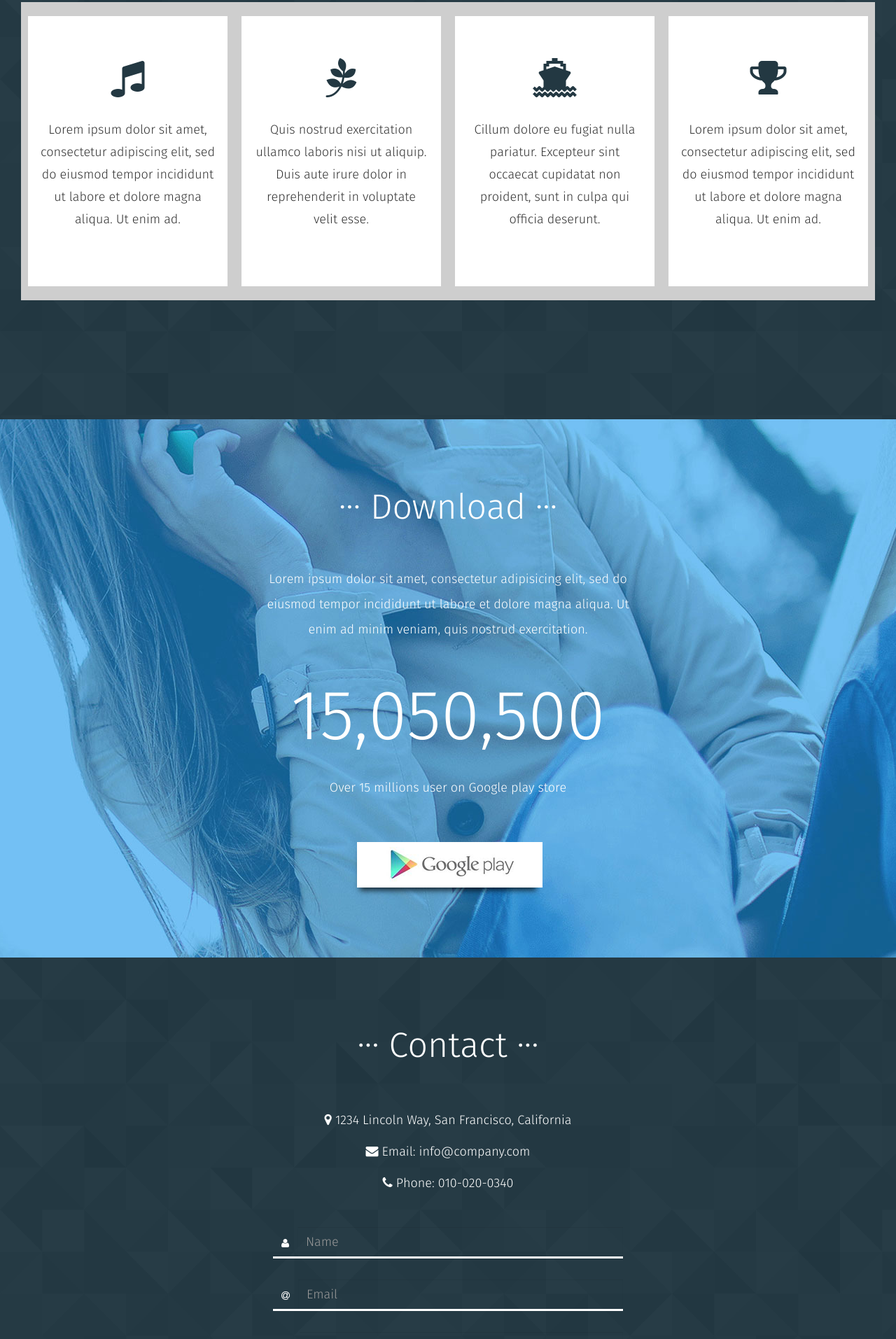
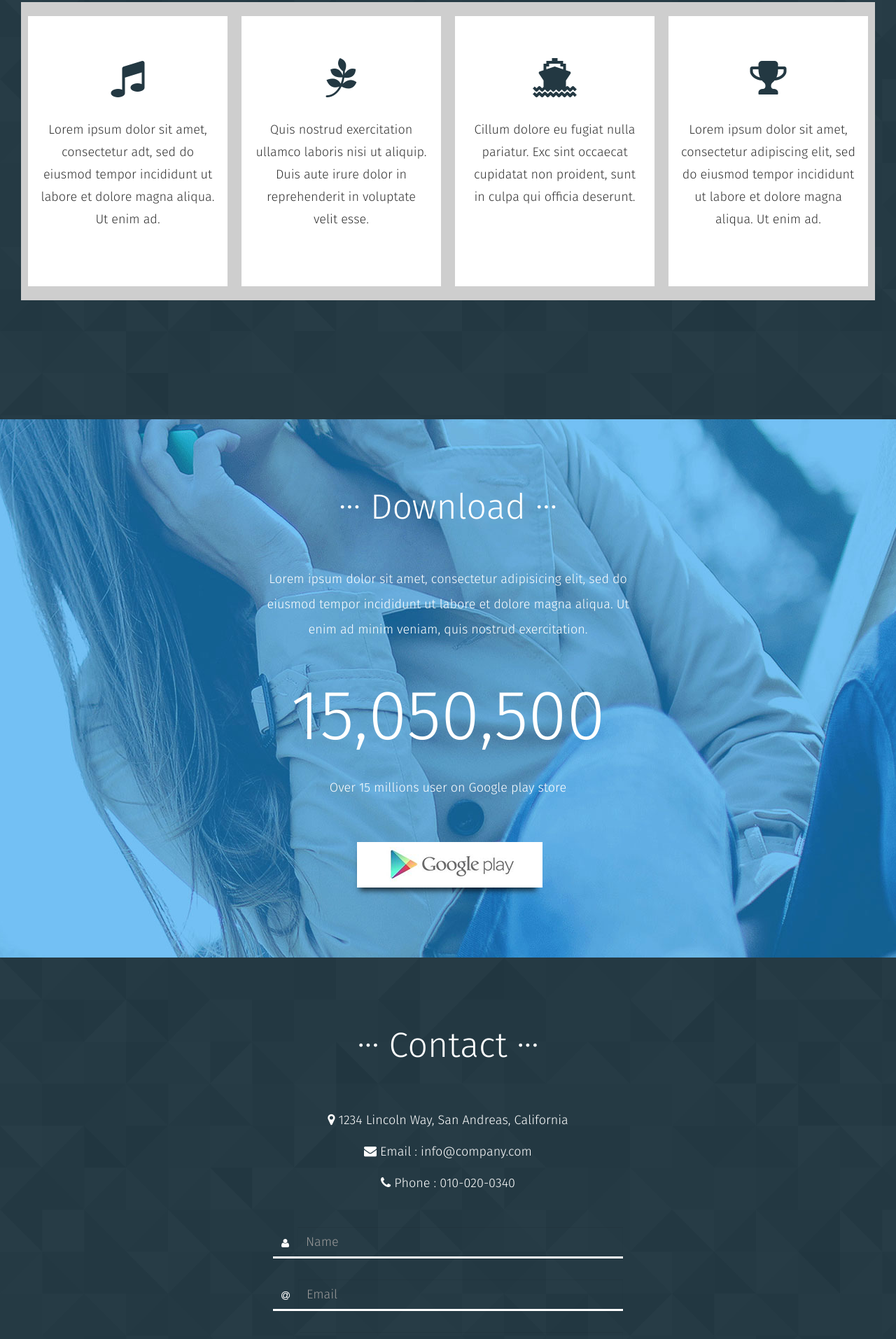
Before and after one commit to devppratik/App-Landing-Page, a plain HTML site: page index.html in a window 1280 px wide. Shown: the part 1047-2960 px from the top of the page at 70% size. Drawn offline with Linux system fonts and the light colour scheme.

Commit message:
Update index.html
I tried to make slight changes to the HTML file

```diff
--- a/index.html
+++ b/index.html
@@ -69,7 +69,7 @@
                                 <i class="fa fa-music"></i>
                             </div>
                             <p>
-                                Lorem ipsum dolor sit amet, consectetur adipiscing elit, sed do eiusmod tempor incididunt ut labore et dolore magna aliqua. Ut enim ad.
+                                Lorem ipsum dolor sit amet, consectetur adt, sed do eiusmod tempor incididunt ut labore et dolore magna aliqua. Ut enim ad.
                             </p>
                         </div>
                     </div>
@@ -89,7 +89,7 @@
                                 <i class="fa fa-ship"></i>
                             </div>
                             <p>
-                                Cillum dolore eu fugiat nulla pariatur. Excepteur sint occaecat cupidatat non proident, sunt in culpa qui officia deserunt.
+                                Cillum dolore eu fugiat nulla pariatur. Exc sint occaecat cupidatat non proident, sunt in culpa qui officia deserunt.
                             </p>
                         </div>
                     </div>
@@ -138,9 +138,9 @@
                             <h1 class="text-center"><span>...</span> Contact <span>...</span></h1>
                         </header>
                         <p class="text-center">
-                            <i class="fa fa-map-marker"></i> 1234 Lincoln Way, San Francisco, California<br />
-                            <i class="fa fa-envelope"></i> Email: <a href="mailto:info@company.com">info@company.com</a><br />
-                            <i class="fa fa-phone"></i> Phone: <a href="tel:010-020-0340">010-020-0340</a>
+                            <i class="fa fa-map-marker"></i> 1234 Lincoln Way, San Andreas, California<br />
+                            <i class="fa fa-envelope"></i> Email : <a href="mailto:info@company.com">info@company.com</a><br />
+                            <i class="fa fa-phone"></i> Phone : <a href="tel:010-020-0340">010-020-0340</a>
                         </p>
                     </div>
                 </div>
```
